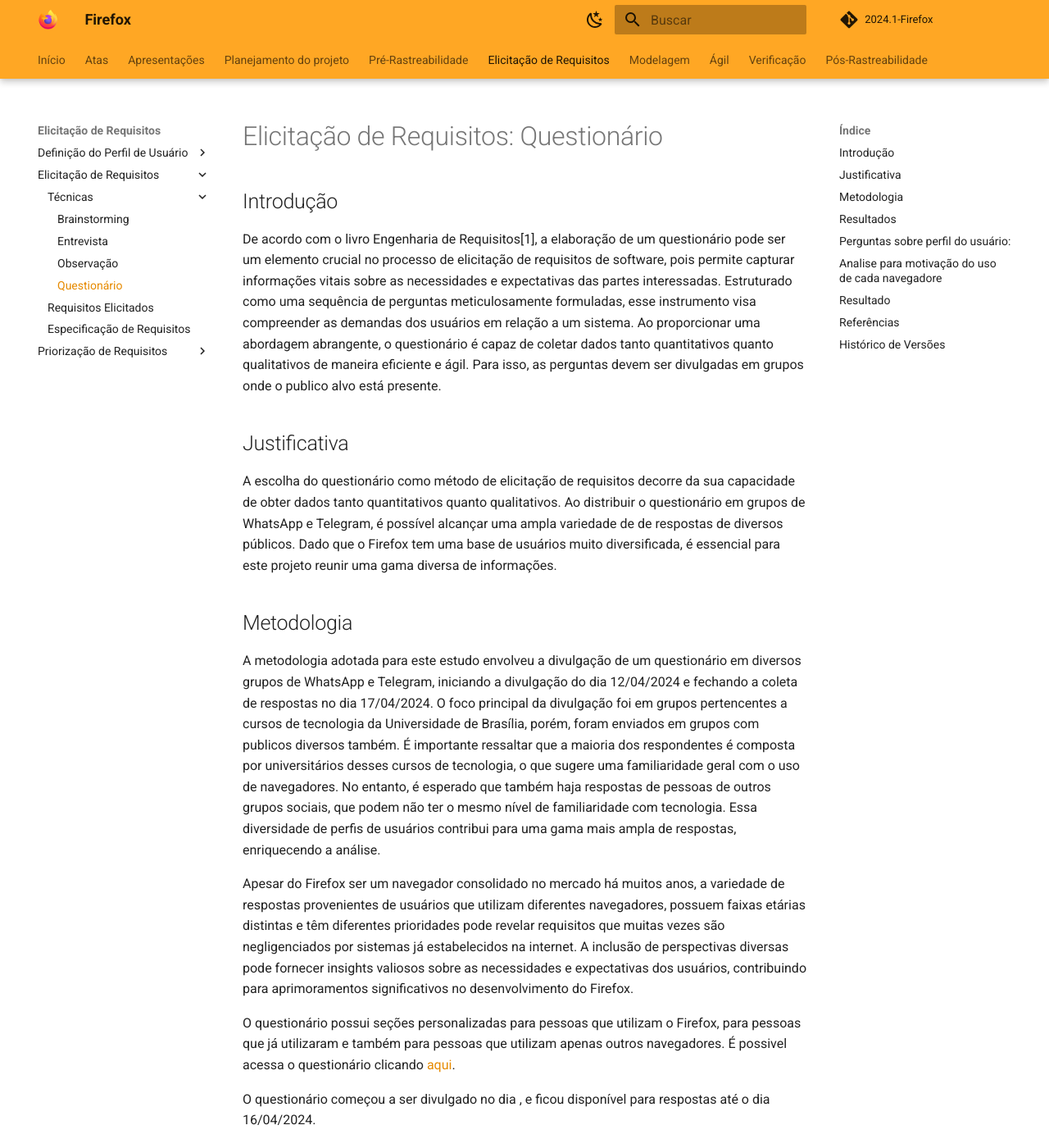
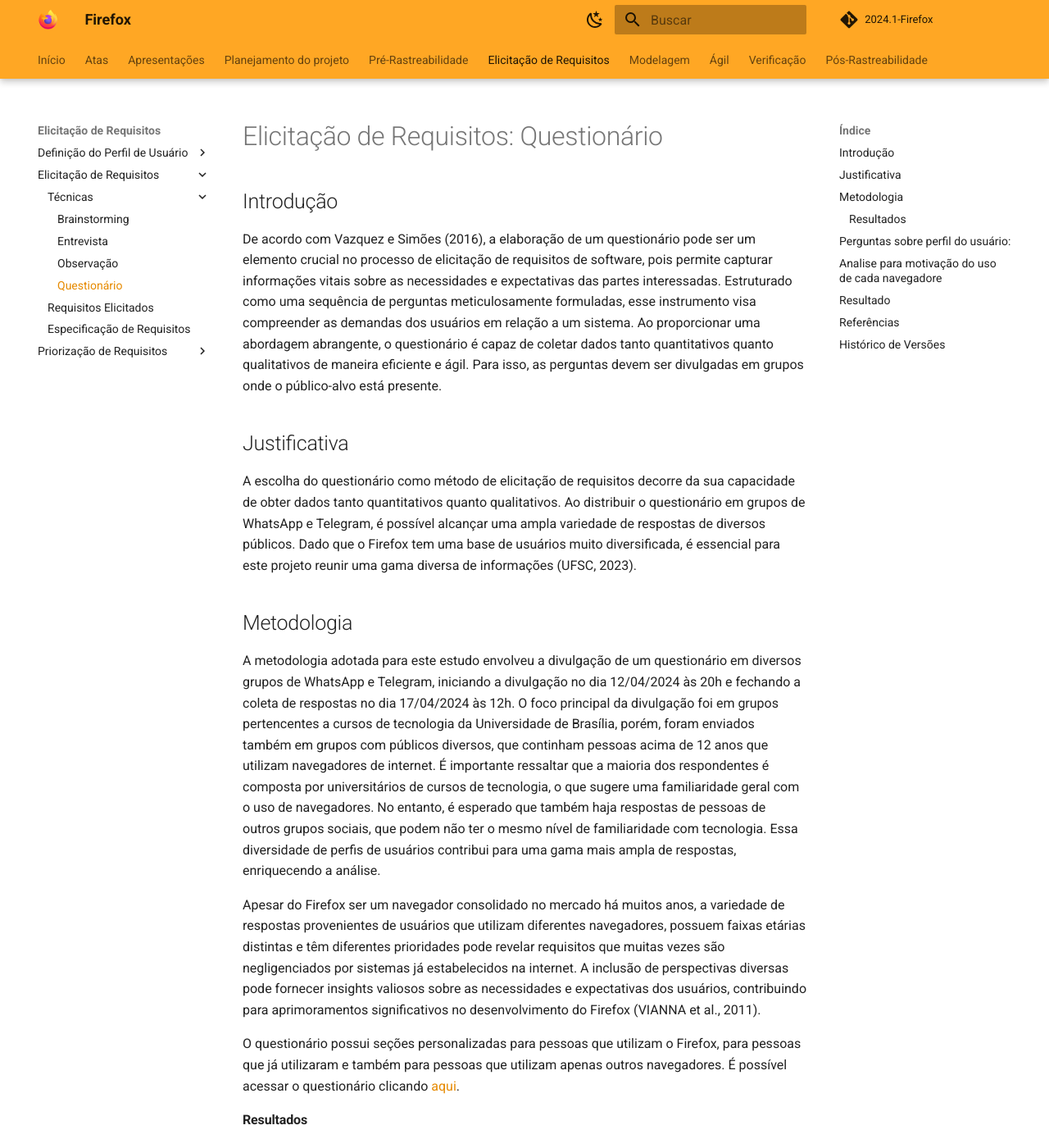
Before and after one commit to martinsglucas/Requisitos-de-Software, an MkDocs documentation site: the page built from docs/elicitacao/tecnicas/questionario.md, in a window 1280 px wide and 1400 px high. Shown: the whole window at 82% size. Built offline with MkDocs 1.6.1 and Material for MkDocs 9.7.7, drawn with Linux system fonts in a browser that asks for light colours; comment, search, counter and statistics services are not loaded; some of the changed text lies outside the part shown.

Commit message:
Update: questionario.md

```diff
--- a/docs/elicitacao/tecnicas/questionario.md
+++ b/docs/elicitacao/tecnicas/questionario.md
@@ -2,22 +2,22 @@
 
 ## Introdução
 
-De acordo com o livro Engenharia de Requisitos[1], a elaboração de um questionário pode ser um elemento crucial no processo de elicitação de requisitos de software, pois permite capturar informações vitais sobre as necessidades e expectativas das partes interessadas. Estruturado como uma sequência de perguntas meticulosamente formuladas, esse instrumento visa compreender as demandas dos usuários em relação a um sistema. Ao proporcionar uma abordagem abrangente, o questionário é capaz de coletar dados tanto quantitativos quanto qualitativos de maneira eficiente e ágil. Para isso, as perguntas devem ser divulgadas em grupos onde o publico alvo está presente.
+De acordo com Vazquez e Simões (2016), a elaboração de um questionário pode ser um elemento crucial no processo de elicitação de requisitos de software, pois permite capturar informações vitais sobre as necessidades e expectativas das partes interessadas. Estruturado como uma sequência de perguntas meticulosamente formuladas, esse instrumento visa compreender as demandas dos usuários em relação a um sistema. Ao proporcionar uma abordagem abrangente, o questionário é capaz de coletar dados tanto quantitativos quanto qualitativos de maneira eficiente e ágil. Para isso, as perguntas devem ser divulgadas em grupos onde o público-alvo está presente.
 
 ## Justificativa
 
-A escolha do questionário como método de elicitação de requisitos decorre da sua capacidade de obter dados tanto quantitativos quanto qualitativos. Ao distribuir o questionário em grupos de WhatsApp e Telegram, é possível alcançar uma ampla variedade de de respostas de diversos públicos. Dado que o Firefox tem uma base de usuários muito diversificada, é essencial para este projeto reunir uma gama diversa de informações.
+A escolha do questionário como método de elicitação de requisitos decorre da sua capacidade de obter dados tanto quantitativos quanto qualitativos. Ao distribuir o questionário em grupos de WhatsApp e Telegram, é possível alcançar uma ampla variedade de respostas de diversos públicos. Dado que o Firefox tem uma base de usuários muito diversificada, é essencial para este projeto reunir uma gama diversa de informações (UFSC, 2023).
 
 ## Metodologia
-A metodologia adotada para este estudo envolveu a divulgação de um questionário em diversos grupos de WhatsApp e Telegram, iniciando a divulgação do dia 12/04/2024 e fechando a coleta de respostas no dia 17/04/2024. O foco principal da divulgação foi em grupos pertencentes a cursos de tecnologia da Universidade de Brasília, porém, foram enviados em grupos com publicos diversos também. É importante ressaltar que a maioria dos respondentes é composta por universitários desses cursos de tecnologia, o que sugere uma familiaridade geral com o uso de navegadores. No entanto, é esperado que também haja respostas de pessoas de outros grupos sociais, que podem não ter o mesmo nível de familiaridade com tecnologia. Essa diversidade de perfis de usuários contribui para uma gama mais ampla de respostas, enriquecendo a análise.
 
-Apesar do Firefox ser um navegador consolidado no mercado há muitos anos, a variedade de respostas provenientes de usuários que utilizam diferentes navegadores, possuem faixas etárias distintas e têm diferentes prioridades pode revelar requisitos que muitas vezes são negligenciados por sistemas já estabelecidos na internet. A inclusão de perspectivas diversas pode fornecer insights valiosos sobre as necessidades e expectativas dos usuários, contribuindo para aprimoramentos significativos no desenvolvimento do Firefox.
+A metodologia adotada para este estudo envolveu a divulgação de um questionário em diversos grupos de WhatsApp e Telegram, iniciando a divulgação no dia 12/04/2024 às 20h e fechando a coleta de respostas no dia 17/04/2024 às 12h. O foco principal da divulgação foi em grupos pertencentes a cursos de tecnologia da Universidade de Brasília, porém, foram enviados também em grupos com públicos diversos, que continham pessoas acima de 12 anos que utilizam navegadores de internet. É importante ressaltar que a maioria dos respondentes é composta por universitários de cursos de tecnologia, o que sugere uma familiaridade geral com o uso de navegadores. No entanto, é esperado que também haja respostas de pessoas de outros grupos sociais, que podem não ter o mesmo nível de familiaridade com tecnologia. Essa diversidade de perfis de usuários contribui para uma gama mais ampla de respostas, enriquecendo a análise.
 
-O questionário possui seções personalizadas para pessoas que utilizam o Firefox, para pessoas que já utilizaram e também para pessoas que utilizam apenas outros navegadores. É possivel acessa o questionário clicando [aqui](https://forms.office.com/r/UTZ8YcG47d).
+Apesar do Firefox ser um navegador consolidado no mercado há muitos anos, a variedade de respostas provenientes de usuários que utilizam diferentes navegadores, possuem faixas etárias distintas e têm diferentes prioridades pode revelar requisitos que muitas vezes são negligenciados por sistemas já estabelecidos na internet. A inclusão de perspectivas diversas pode fornecer insights valiosos sobre as necessidades e expectativas dos usuários, contribuindo para aprimoramentos significativos no desenvolvimento do Firefox (VIANNA et al., 2011).
 
-O questionário começou a ser divulgado no dia , e ficou disponível para respostas até o dia 16/04/2024.
+O questionário possui seções personalizadas para pessoas que utilizam o Firefox, para pessoas que já utilizaram e também para pessoas que utilizam apenas outros navegadores. É possível acessar o questionário clicando [aqui](https://forms.office.com/r/UTZ8YcG47d).
 
-## Resultados
+#### Resultados
+
 Durante o período de aplicação do questionário, que se estendeu do dia 12 de abril de 2024, às 20h, até o dia 17 de abril de 2024, às 12h, foi possível reunir um total de 50 respostas, das quais 49 foram consideradas válidas, enquanto uma foi identificada como inválida, conforme evidenciado na Imagem 1. As respostas válidas abarcam uma faixa etária diversificada, compreendendo indivíduos com idades entre 18 e 70 anos. No que tange à identidade de gênero, constata-se que 63% dos participantes identificam-se como masculinos, 35% como femininos, enquanto 2% optaram por não se identificar. Quanto à familiaridade com o Firefox, observa-se que a maioria dos participantes já teve algum tipo de contato com o navegador, evidenciando que 65% deles o utilizaram anteriormente, 33% ainda o utilizam, porém, apenas 2% o adotam como navegador principal em seus dispositivos móveis, ao passo que 18% o elegem como navegador principal em seus computadores.
 
 A apresentação integral dos resultados do questionário será exibida abaixo, englobando imagens que ilustram tanto as perguntas quanto as respostas obtidas. Em seguida, serão oferecidas breves considerações acerca dos dados coletados. Posteriormente, será realizada uma análise minuciosa desses dados, culminando na identificação e no levantamento dos requisitos elicitados.
@@ -204,7 +204,9 @@
 
 ## Referências
 
-1. VAZQUEZ, Carlos Eduardo; SIMÕES, Guilherme Siqueira. Engenharia de requisitos: software orientado ao negócio. 1. ed. [S. l.]: Brasport, 2016.
+1. VAZQUEZ, Carlos Eduardo; SIMÕES, Guilherme Siqueira. Engenharia de requisitos: software orientado ao negócio. 1. ed. Brasport, 2016.
+2. Universidade Federal de Santa Catarina (UFSC). Pesquisa sobre técnicas de elicitação de requisitos, 2023. Disponível em: [UFSC](https://retraining.inf.ufsc.br/guia/app/classificacoes/tecnicas-de-elicitacao-de-requisitos/entidades/tecnicas-de-elicitacao-de-requisitos-observacao-direta). Acesso em: 14 abr. 2024.
+3. VIANNA, Maurício; VIANNA, Ysmar; ADLER, Isabel K.; LUCENA, Brenda; RUSSO, Beatriz. Design Thinking: Inovação em Negócios. MJV Tecnologia Ltda, 2011.
 
 ## Histórico de Versões
 
```
